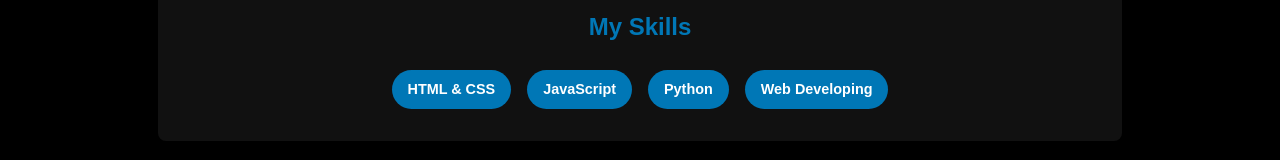
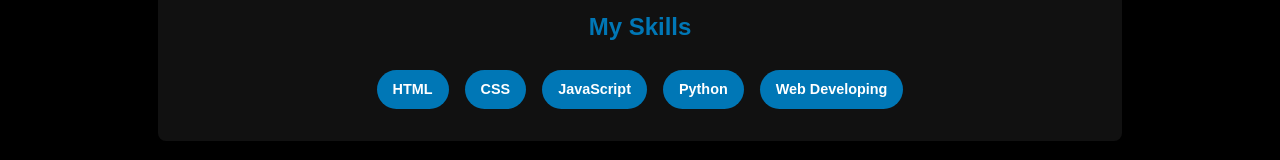
Before and after one commit to DEMON-Developing/Hafiz-Atif, a Next.js app: page / in a window 1280 px wide. Shown: the part 748-908 px from the top of the page. Built offline with nearby package versions, Linux system fonts and the light colour scheme.

Commit message:
Added some new changes

```diff
--- a/app/page.js
+++ b/app/page.js
@@ -85,7 +85,8 @@ const Portfolio = () => {
                 <section className="skills">
                     <h2>My Skills</h2>
                     <div className="skills-list">
-                        <span>HTML & CSS</span>
+                        <span>HTML</span>
+                        <span>CSS</span>
                         <span>JavaScript</span>
                         <span>Python</span>
                         <span>Web Developing</span>
```
